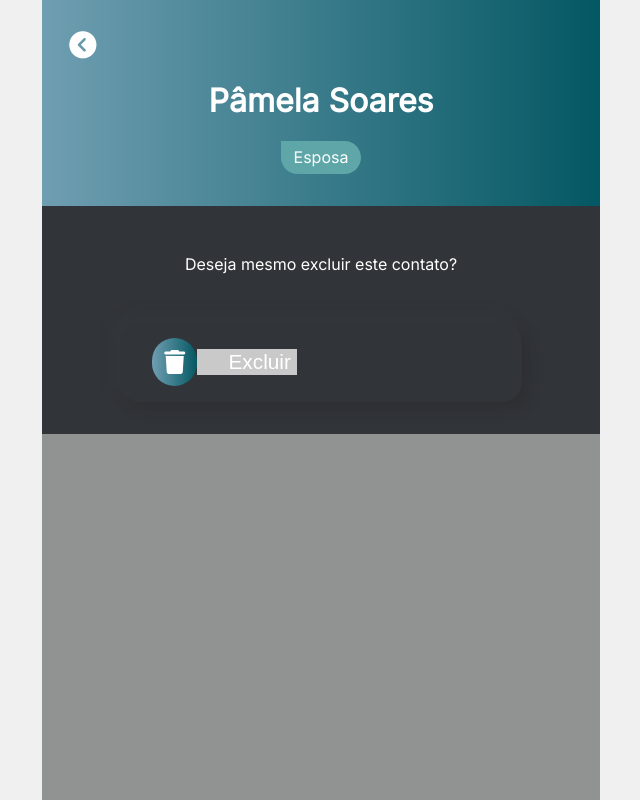
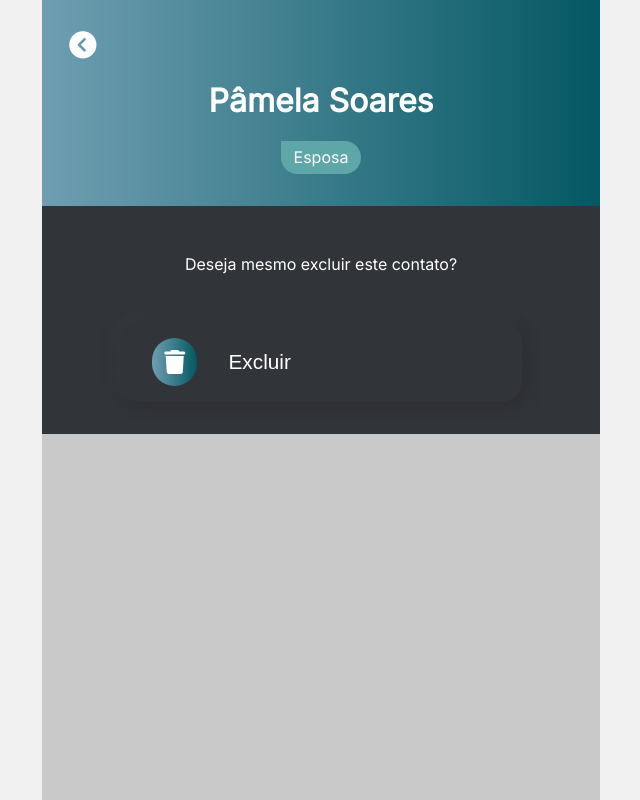
Before and after one commit to fharaujo/contactsbook, a Django app: page /delete/1 in a window 1280 px wide. Shown: the whole page, without its empty margins (319-959 px from the left). Run offline with Django 3.2, Linux system fonts and the light colour scheme; data comes from the database, SQL or seed files in the repository; some libraries are stand-ins or nearby versions.

Commit message:
commit projeto update

```diff
--- a/static/style-delete.css
+++ b/static/style-delete.css
@@ -11,7 +11,7 @@
 .container{
 	max-width: 558px;
 	margin: 0 auto;
-	background-color: #919292;
+	background-color: #c9c9c9;
        min-height: 100vh;
 }
 
@@ -76,7 +76,7 @@
 }
 
 .delete-button{
-	 background-color: #c9c9c9;
+	 background-color: #313438;
 	 border: none;
 	 color: #fff;
 	 font-size: 1.3em;
```
